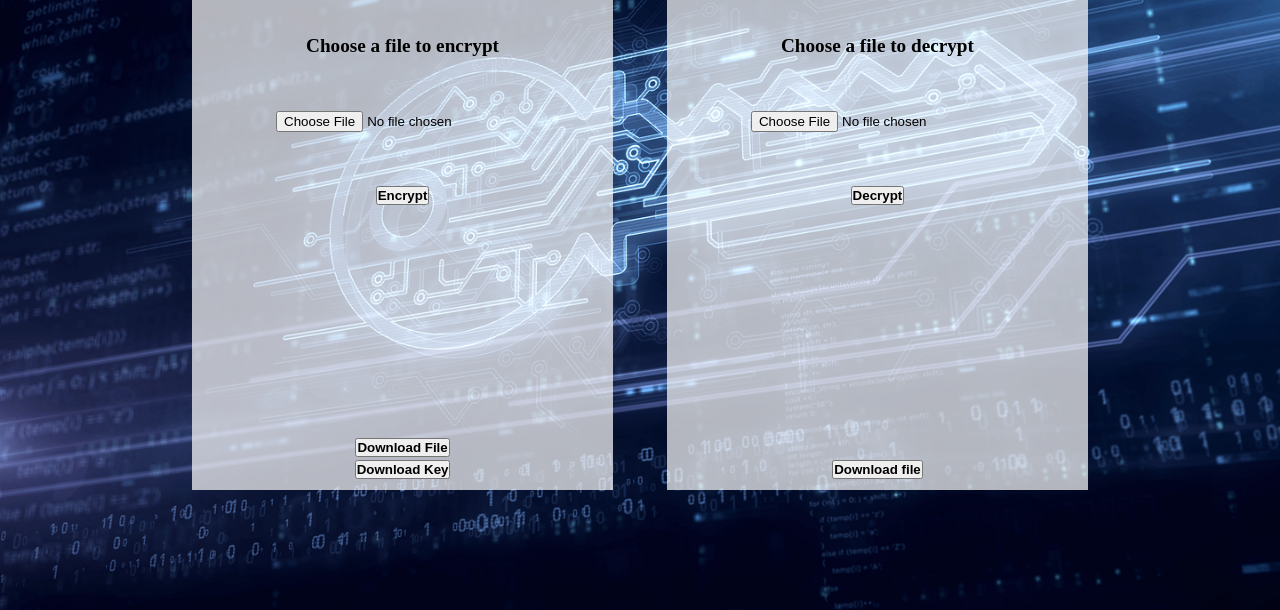
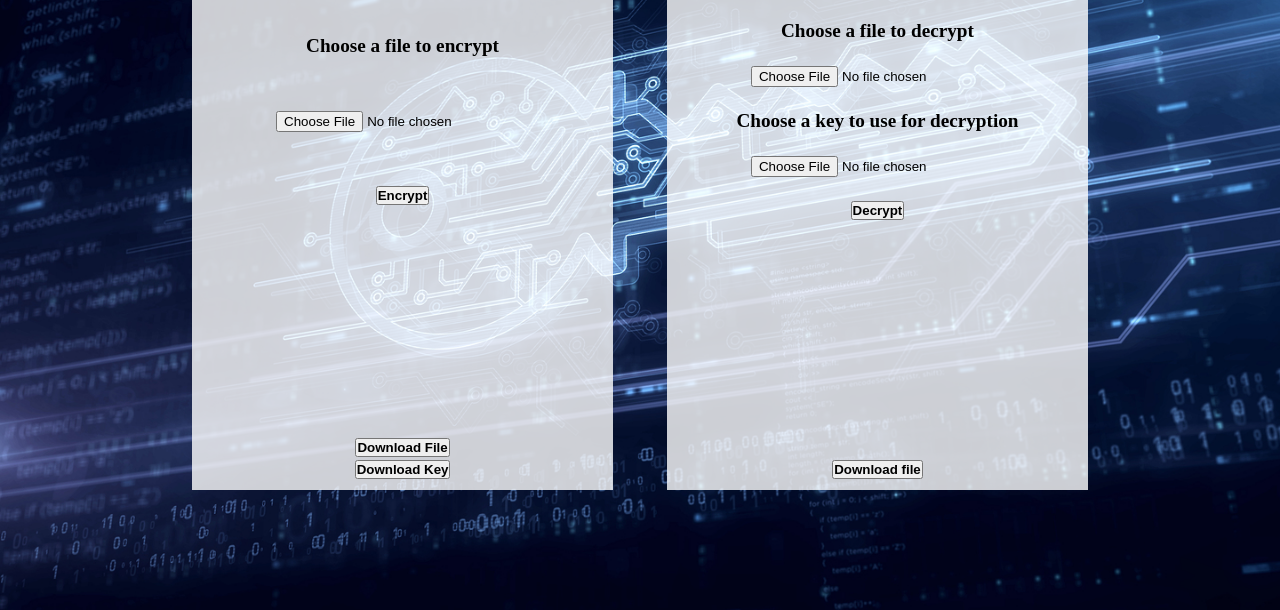
Before and after one commit to pridhvi/rsa-aes-cbc-hybrid, a plain HTML site: page index.html in a window 1280 px wide. Shown: the part 190-800 px from the top of the page. Drawn offline with Linux system fonts and the light colour scheme.

Commit message:
Added key input for decryption

```diff
--- a/index.css
+++ b/index.css
@@ -23,7 +23,7 @@
 
 .encrypt-container, .decrypt-container {
     width: 47%;
-    background-color: rgba(255, 255, 255, 0.7);
+    background-color: rgba(255, 255, 255, 0.8);
     color: rgb(0, 0, 0);
     font-weight: bold;
     font-size: larger;
--- a/index.html
+++ b/index.html
@@ -38,9 +38,11 @@
             <div class="decrypt-container">
                 <h1>Decrypt</h1>
 
-                <form class="choose-file" onsubmit="decryptFile(event)">
+                <form class="choose-file" onsubmit="return decryptFile()">
                     <label for="dec-file">Choose a file to decrypt</label>
                     <input type="file" id="dec-file" name="dec-file">
+                    <label for="dec-key">Choose a key to use for decryption</label>
+                    <input type="file" id="dec-key" name="dec-key">
                     <button type="submit" id="decrypt-button">Decrypt</button>
                 </form>
 
```
